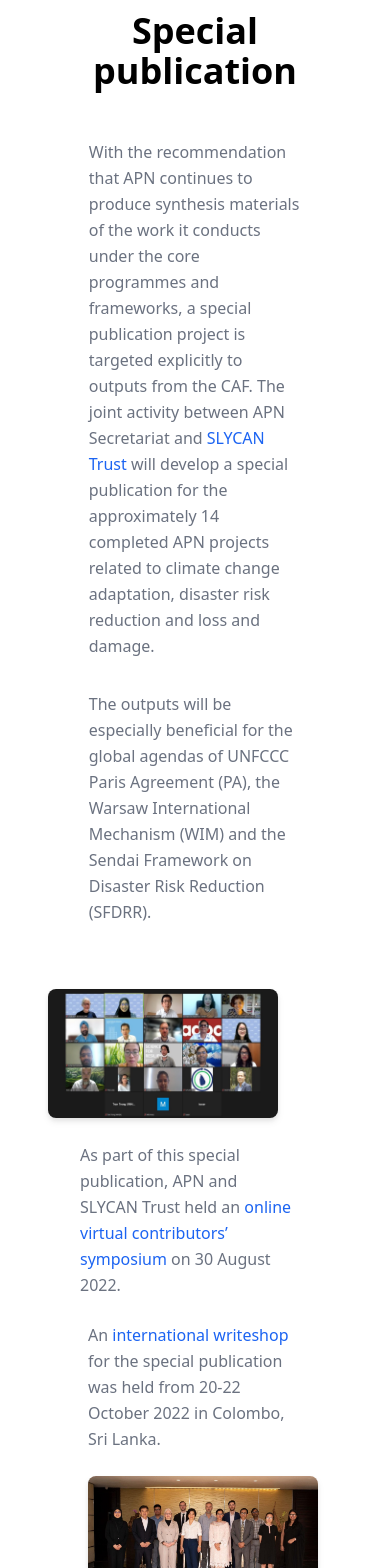
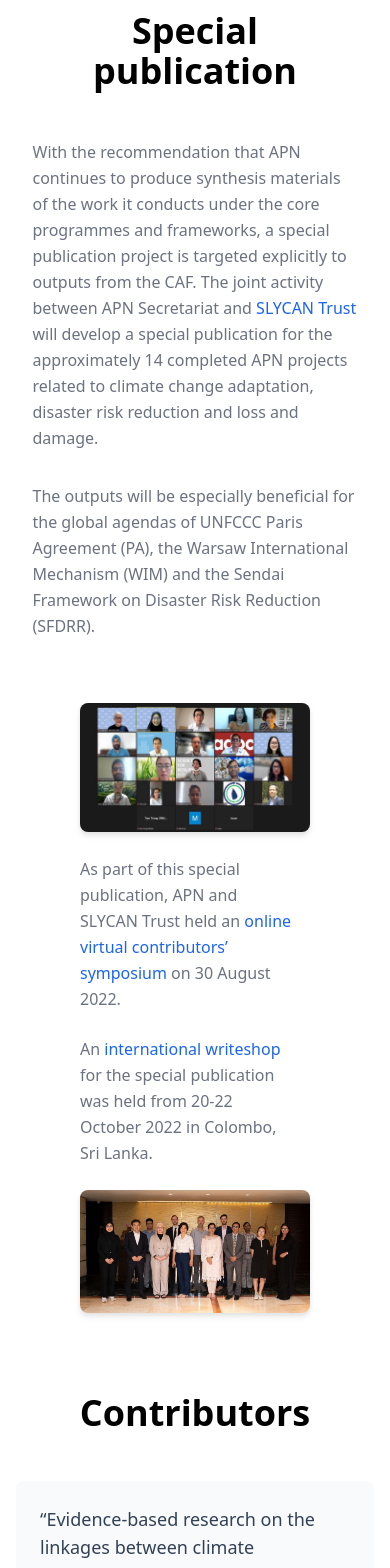
Before and after one commit to APN-ComDev/caf, a Next.js app: page / in a window 390 px wide. Shown: the part 2360-3928 px from the top of the page. Built offline with nearby package versions, Linux system fonts and the light colour scheme; what tailwindcss-font-inter would draw is missing.

Commit message:
Fix mobile layout.

```diff
--- a/components/index/SpecialPublicationSection.js
+++ b/components/index/SpecialPublicationSection.js
@@ -7,7 +7,7 @@ export default function SpecialPublicationSection() {
     return (
         <section className='pt-20 grid place-items-center'>
             <h1 className='px-10 sm:px-20 text-center text-4xl font-bold'>Special publication</h1>
-            <div className='mt-12 px-10 w-3/4 2xl:w-1/2 text-center'>
+            <div className='mt-12 md:px-10 w-10/12 md:w-3/4 2xl:w-1/2 text-center'>
                 <p className='leading-relaxed text-left text-gray-500 mb-8'>
                     With the recommendation that APN continues to produce synthesis materials of the work
                     it conducts under the core programmes and frameworks, a special publication project is
@@ -31,7 +31,7 @@ export default function SpecialPublicationSection() {
                             alt=""
                             width="1920"
                             height="630"
-                            className='w-full rounded-lg drop-shadow-md col-span-3 -ml-8 -mt-8'
+                            className='w-full rounded-lg drop-shadow-md col-span-3 md:-ml-8 -mt-8'
                         />
                     </div>
                     <div className="my-6 pr-4">
@@ -44,7 +44,7 @@ export default function SpecialPublicationSection() {
                             30 August 2022.
                         </p>
                     </div>
-                    <div className="grid grid-cols-1 content-end md:text-right mt-4 lg:mt-0 lg:mb-12 mb-6 pr-4 pl-2">
+                    <div className="grid grid-cols-1 content-end md:text-right mt-4 lg:mt-0 lg:mb-12 mb-6 pr-4 md:pl-2 md:-mr-2 lg:-mr-4">
                         <h2 className='hidden xl:inline-block text-xl font-bold mb-6'>
                             International writeshop
                         </h2>
@@ -63,7 +63,7 @@ export default function SpecialPublicationSection() {
                             alt=""
                             width="1920"
                             height="630"
-                            className='w-full rounded-lg drop-shadow-md col-span-3 ml-2 lg:ml-4 -mb-8'
+                            className='w-full rounded-lg drop-shadow-md col-span-3 md:ml-4 lg:ml-8 -mb-8'
                         />
                     </div>
                 </div>
--- a/components/layout.js
+++ b/components/layout.js
@@ -31,7 +31,7 @@ export default function Layout({ children, home }) {
                                 />
                             </div>
                             <ReadOnButton />
-                            <h1 className='absolute invisible sm:visible text-center w-1/2 text-2xl sm:text-lg md:text-3xl lg:text-4xl xl:text-5xl text-white group-hover:text-white font-bold top-1/2 left-1/2 -translate-x-1/2 -translate-y-1/2 duration-300'>
+                            <h1 className='absolute invisible sm:visible text-center xl:w-7/12 w-3/4 text-2xl sm:text-lg md:text-3xl lg:text-4xl xl:text-5xl text-white group-hover:text-white font-bold top-1/2 left-1/2 -translate-x-1/2 -translate-y-1/2 duration-300'>
                                 {siteTitle}
                             </h1>
                         </div>
```
